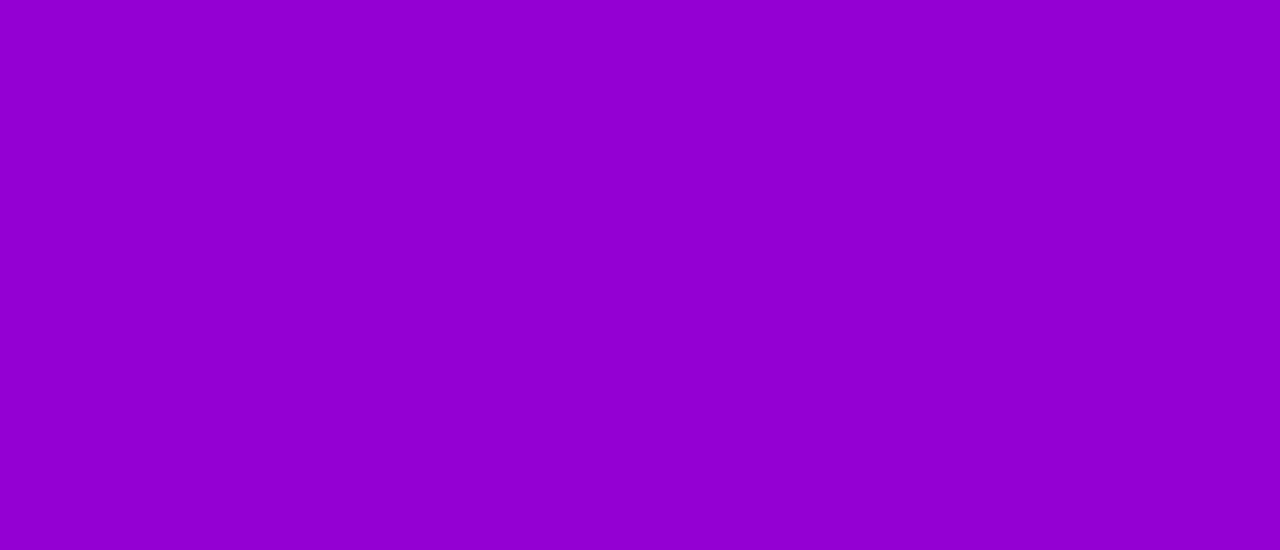
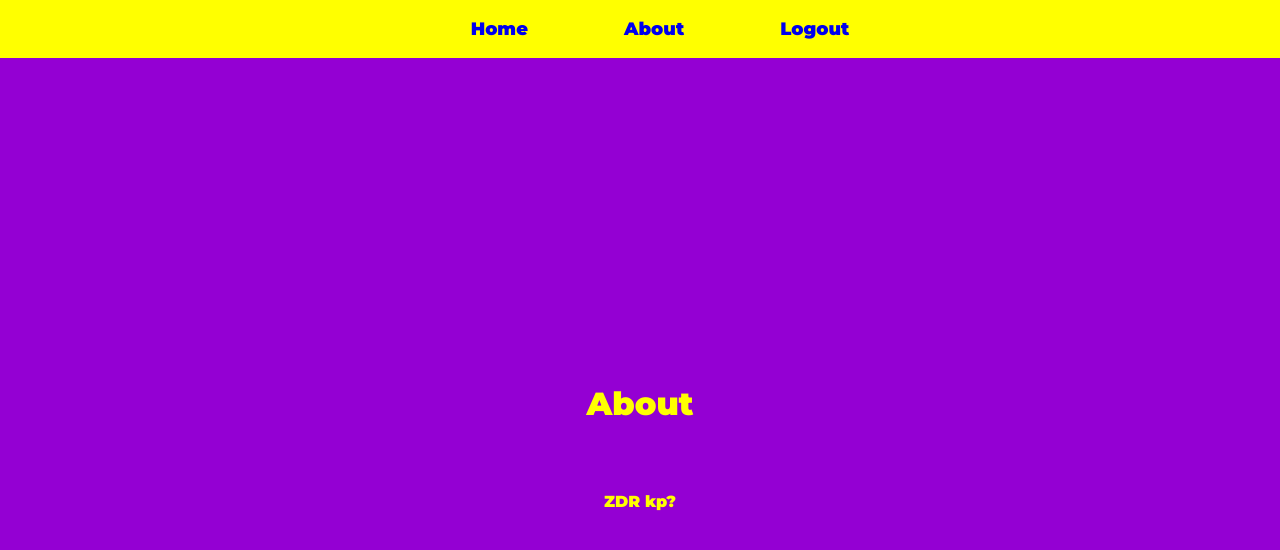
Before and after one commit to Dimitar560/StarWarsLoginPage, a React (Vite) app: page /about in a window 1280 px wide. Before the commit this address had no page. Shown: the top 550 px of the page. Built offline with nearby package versions, Linux system fonts and the light colour scheme.

Commit message:
Added a new component for the About page, and a new Navbar component. Also added a new css file for the Navbar component. Delete history and Logout simulation function Login simulation function

```diff
--- a/src/App.tsx
+++ b/src/App.tsx
@@ -2,6 +2,7 @@ import { Route, Routes } from "react-router-dom";
 import "./App.css";
 import LoginForm from "./components/LoginForm/LoginForm";
 import TablePage from "./components/TablePage/TablePage";
+import About from "./components/About/About";
 
 function App() {
 	return (
@@ -9,6 +10,7 @@ function App() {
 			<Routes>
 				<Route path="/" element={<LoginForm />} />
 				<Route path="/table" element={<TablePage />} />
+				<Route path="/about" element={<About />} />
 			</Routes>
 		</>
 	);
--- /dev/null
+++ b/src/components/About/About.tsx
@@ -0,0 +1,12 @@
+import Navbar from "../elements/Navbar/Navbar";
+import "./styles.css";
+
+export default function About() {
+	return (
+		<div className="About">
+			<Navbar />
+			<br/><br/><br/>	<h1>About</h1>
+			<p>ZDR kp?</p>
+		</div>
+	);
+}
--- /dev/null
+++ b/src/components/About/styles.css
@@ -0,0 +1,9 @@
+.About{
+    display: flex;
+    flex-flow: column wrap;
+    justify-content: center;
+    align-items: center;
+    gap: 2rem;
+    height: 100vh;
+    color: yellow;
+}
--- a/src/components/LoginForm/LoginForm.tsx
+++ b/src/components/LoginForm/LoginForm.tsx
@@ -8,42 +8,52 @@ export default function LoginForm() {
 	const [username, setUsername] = useState("");
 	const [password, setPassword] = useState("");
 	const [active, setActive] = useState(false);
+	const [error, setError] = useState("");
+	const navigate = useNavigate();
+	const simulateLogin = () => {
+		const correctUsername = "admin"; // replace with actual username
+		const correctPassword = "password"; // replace with actual password
 
-    const navigate = useNavigate();
-
-    //////////////////////////////////////////////////////
-    // Button validation check
-
+		if (username === correctUsername && password === correctPassword) {
+			navigate("/table");
+		} else {
+			setError("Invalid username or password");
+		}
+	};
+    history.pushState(null, "", location.href);
 	useEffect(() => {
 		let activeBtn = false;
-
 		if (username !== "" && password !== "") {
 			activeBtn = true;
 		} else {
 			activeBtn = false;
 		}
-
 		setActive(activeBtn);
 	}, [username, password]);
 
 	return (
 		<section className={styles.wrap}>
 			<h1>Star Wars Login</h1>
+			{error && <p>{error}</p>}
 			<TextInput
 				inputName="username"
 				labelText="Username"
 				inputType={"text"}
 				defaultText="Start typing..."
+				id="username"
 				changeHandler={(e) => setUsername(e.target.value)}
+				onEnterKey={() => simulateLogin()}
 			/>
 			<TextInput
 				inputName="password"
 				labelText="Password"
 				inputType={"password"}
 				defaultText="Start typing..."
+				id="password"
 				changeHandler={(e) => setPassword(e.target.value)}
+				onEnterKey={() => simulateLogin()}
 			/>
-            <SubmitButton btnActive={active} clickHandler={() => navigate("/table")}>
+			<SubmitButton btnActive={active} clickHandler={simulateLogin}>
 				{"Submit"}
 			</SubmitButton>
 		</section>
--- a/src/components/TablePage/TablePage.tsx
+++ b/src/components/TablePage/TablePage.tsx
@@ -4,6 +4,7 @@ import Loading from "../elements/loading/Loading";
 import { type IResponse } from "../types/Response";
 import MobileTable from "./MobileTable/MobileTable";
 import RegularTable from "./RegularTable/RegularTable";
+import Navbar from "../elements/Navbar/Navbar";
 
 export default function TablePage() {
 	const [getData, setGetData] = useState<IResponse[]>([]);
@@ -49,7 +50,7 @@ export default function TablePage() {
 	return (
 		<>
 			{/* Regular table */}
-
+			<Navbar />
 			{awaitingResponse && <Loading />}
 
 			{!mobileTable && !awaitingResponse && (
--- /dev/null
+++ b/src/components/elements/Navbar/Navbar.tsx
@@ -0,0 +1,19 @@
+import { Link } from "react-router-dom";
+import "./styles.css"
+export default function Navbar() {
+	return (
+		<nav>
+			<ul>
+				<li>
+					<Link to="/table">Home</Link>
+				</li>
+				<li>
+					<Link to="/about">About</Link>
+				</li>
+				<li>
+					<Link to="/">Logout</Link>
+				</li>
+			</ul>
+		</nav>
+	);
+}
--- /dev/null
+++ b/src/components/elements/Navbar/styles.css
@@ -0,0 +1,22 @@
+nav{
+    position: fixed;
+    top: 0;
+    width: 100vw;
+    background-color: yellow;
+    color: white;
+}
+nav > ul {
+    display: flex;
+	flex-flow: row wrap;
+	justify-content: center;
+	align-items: center;
+	gap: 4rem;
+	font-size: large;
+	font-weight: bold;
+	list-style: none;
+}
+nav > ul > li > a {
+	padding: 1rem;
+	cursor: pointer;
+	text-decoration: none;
+}
--- a/src/components/elements/inputs/TextInput.tsx
+++ b/src/components/elements/inputs/TextInput.tsx
@@ -1,4 +1,4 @@
-import {type ChangeEventHandler } from "react";
+import { type ChangeEventHandler } from "react";
 import styles from "./TextInput.module.css";
 
 interface IProps {
@@ -6,10 +6,20 @@ interface IProps {
 	defaultText: string;
 	inputType: "text" | "password";
 	labelText: string;
-    changeHandler: ChangeEventHandler<HTMLInputElement>
+	id: string;
+	changeHandler: ChangeEventHandler<HTMLInputElement>;
+	onEnterKey?: () => void;
 }
 
-export default function TextInput({ inputName, defaultText, inputType, labelText, changeHandler }: IProps) {
+export default function TextInput({
+	inputName,
+	defaultText,
+	inputType,
+	labelText,
+	changeHandler,
+	id,
+	onEnterKey,
+}: IProps) {
 	return (
 		<div className={styles.inputWrap}>
 			<label className={styles.inputLabel} htmlFor={inputName}>
@@ -21,6 +31,10 @@ export default function TextInput({ inputName, defaultText, inputType, labelText
 				name={inputName}
 				type={inputType}
 				onChange={changeHandler}
+				id={id}
+				onKeyDown={(e) => {
+					onEnterKey && e.key === "Enter" && onEnterKey();
+				}}
 			/>
 		</div>
 	);
```
Lines whose indentation alone changed are shown as unchanged.
